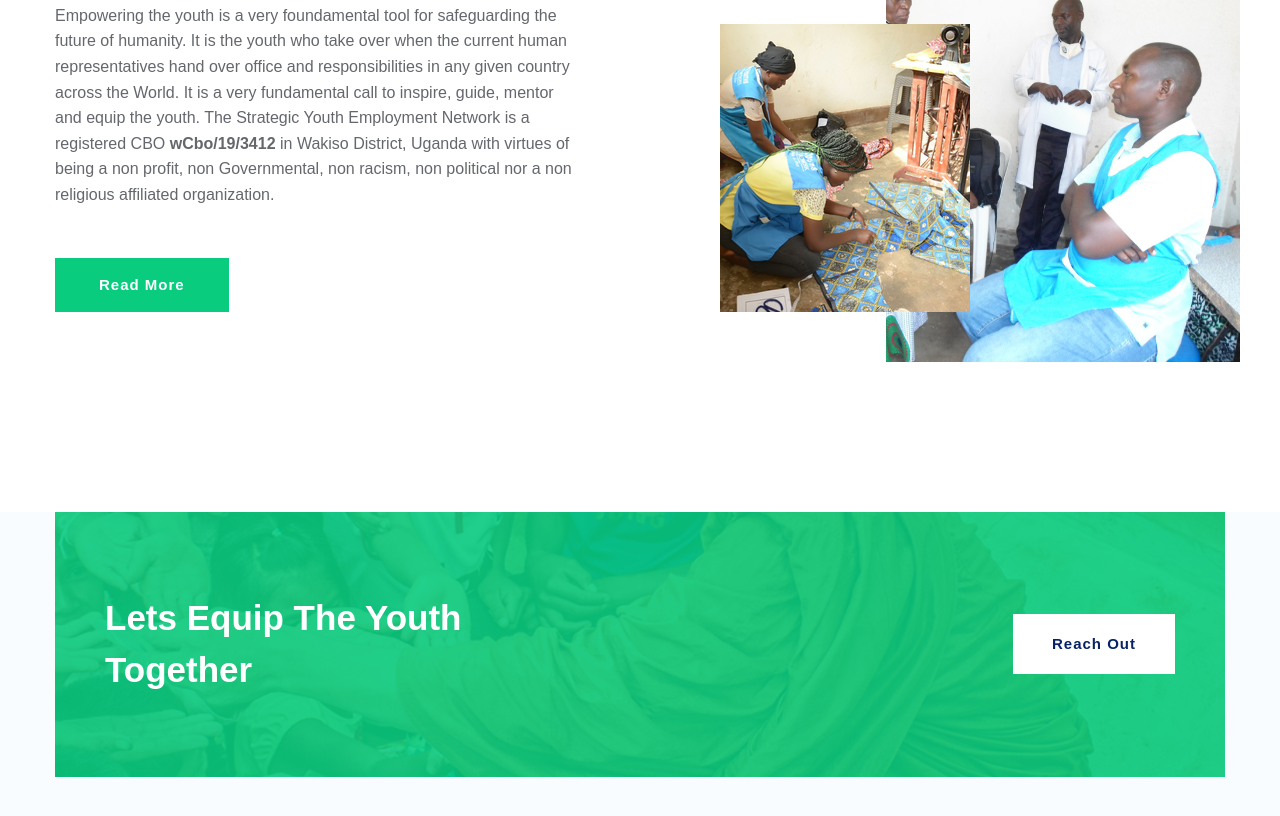
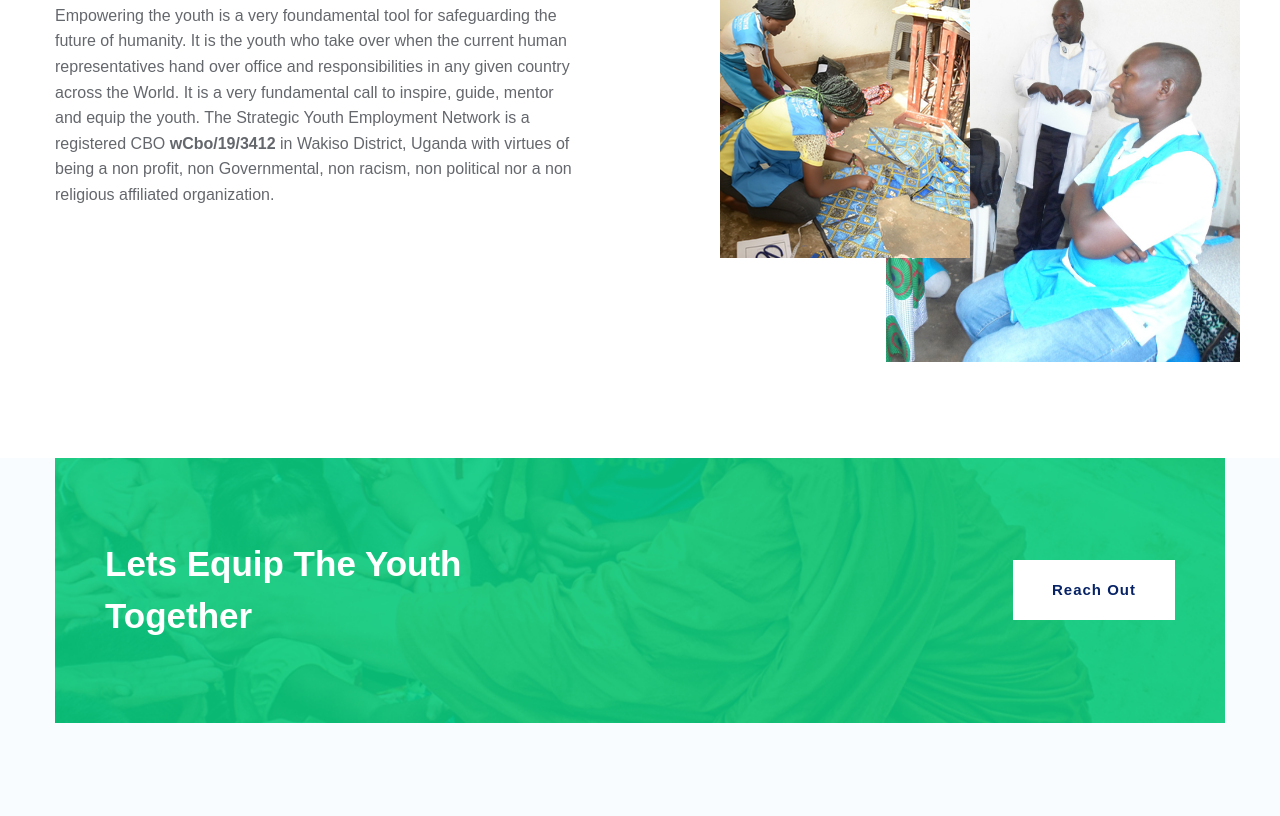
Before and after one commit to ugandasyen/ugandasyen.github.io, a plain HTML site: page about.html in a window 1280 px wide. Shown: the part 1894-2710 px from the top of the page. Drawn offline with Linux system fonts and the light colour scheme; a web font is replaced by a local one.

Commit message:
Update About Us

```diff
--- a/about.html
+++ b/about.html
@@ -188,7 +188,6 @@
                             non political nor a non religious affiliated organization.
                           </p>
                     </div>
-                    <a href="about.html" class="btn">Read More</a>
                 </div>
                 <div class="col-lg-6 col-md-12">
                     <!-- about-img -->
```
